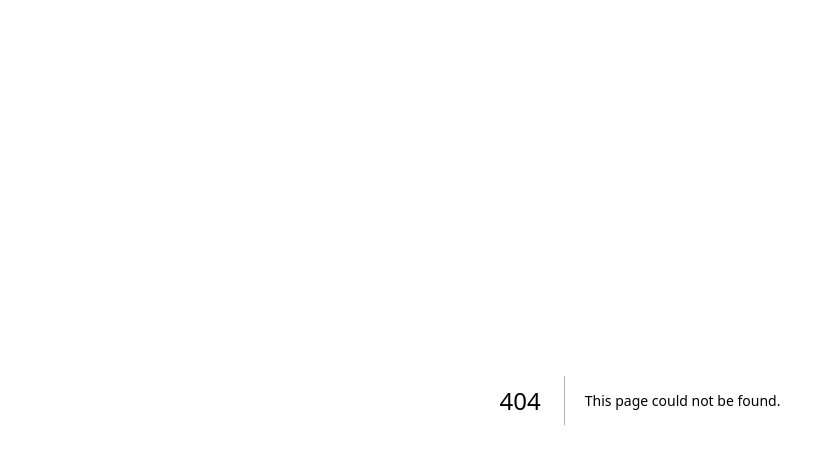
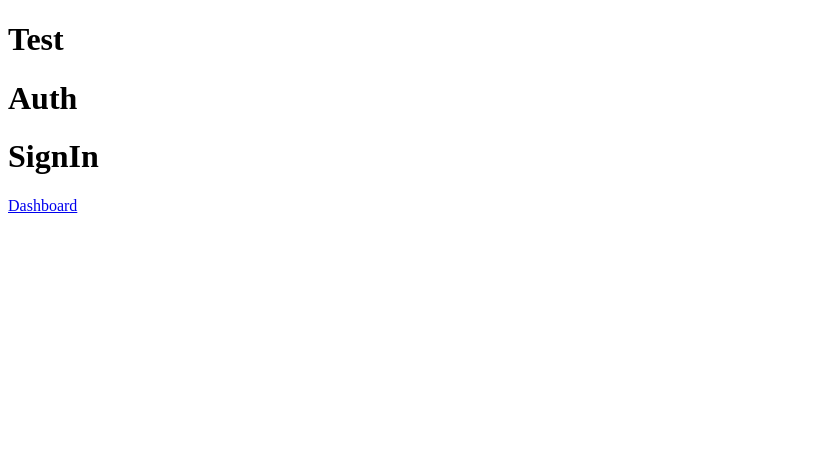
Before and after one commit to bernardoamim/playing-with-next13, a Next.js app: page /signin in a window 1280 px wide. Before the commit this address had no page. Shown: the top 464 px of the page, without its empty margins (0-835 px from the left). Built offline with nearby package versions, Linux system fonts and the light colour scheme.

Commit message:
playing around with folder file

```diff
--- /dev/null
+++ b/src/app/(auth)/layout.tsx
@@ -0,0 +1,14 @@
+import { ReactNode } from 'react'
+
+interface AuthLayoutProps {
+  children: ReactNode
+}
+
+export default function AuthLayout({ children }: AuthLayoutProps) {
+  return (
+    <div>
+      <h1>Auth</h1>
+      {children}
+    </div>
+  )
+}
--- /dev/null
+++ b/src/app/(auth)/signin/page.tsx
@@ -0,0 +1,10 @@
+import Link from 'next/link'
+
+export default function SignIn() {
+  return (
+    <div>
+      <h1>SignIn</h1>
+      <Link href="/app">Dashboard</Link>
+    </div>
+  )
+}
--- /dev/null
+++ b/src/app/app/loading.tsx
@@ -0,0 +1,3 @@
+export default function Loading() {
+  return <p>Loading</p>
+}
--- a/src/app/dashboard/page.tsx
+++ /dev/null
@@ -1,3 +0,0 @@
-export default function Dashboard() {
-  return <h1>Hello</h1>
-}
--- a/src/app/layout.tsx
+++ b/src/app/layout.tsx
@@ -8,7 +8,10 @@ export const metadata = {
 export default function RootLayout({ children }: { children: ReactNode }) {
   return (
     <html lang="en">
-      <body>{children}</body>
+      <body>
+        <h1>Test</h1>
+        {children}
+      </body>
     </html>
   )
 }
```
Also changed, not shown: src/app/app/head.tsx (added, +9 -0 lines), src/app/app/layout.tsx (added, +14 -0 lines), src/app/app/page.tsx (added, +10 -0 lines), src/app/app/products/[id]/page.tsx (added, +9 -0 lines).
